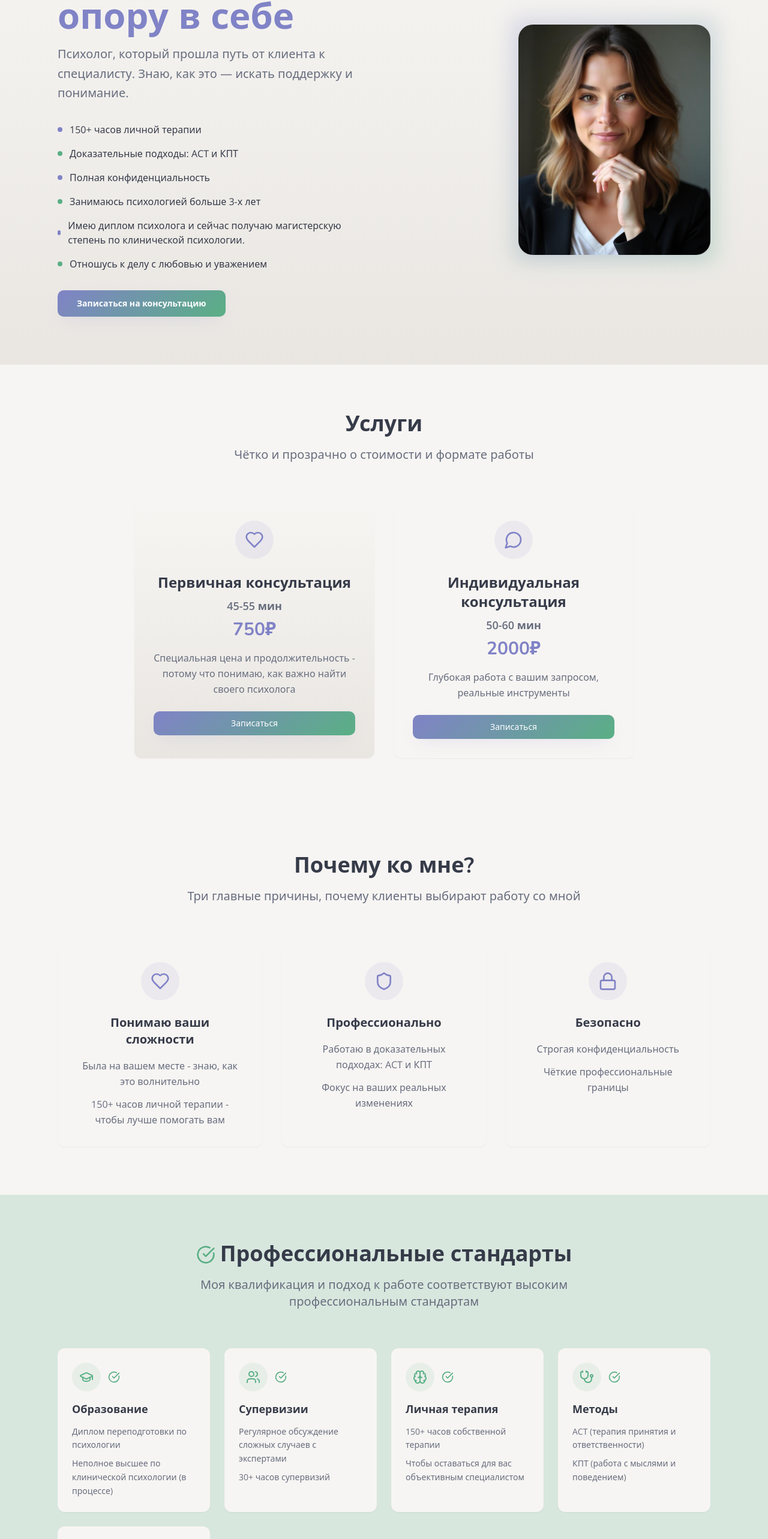
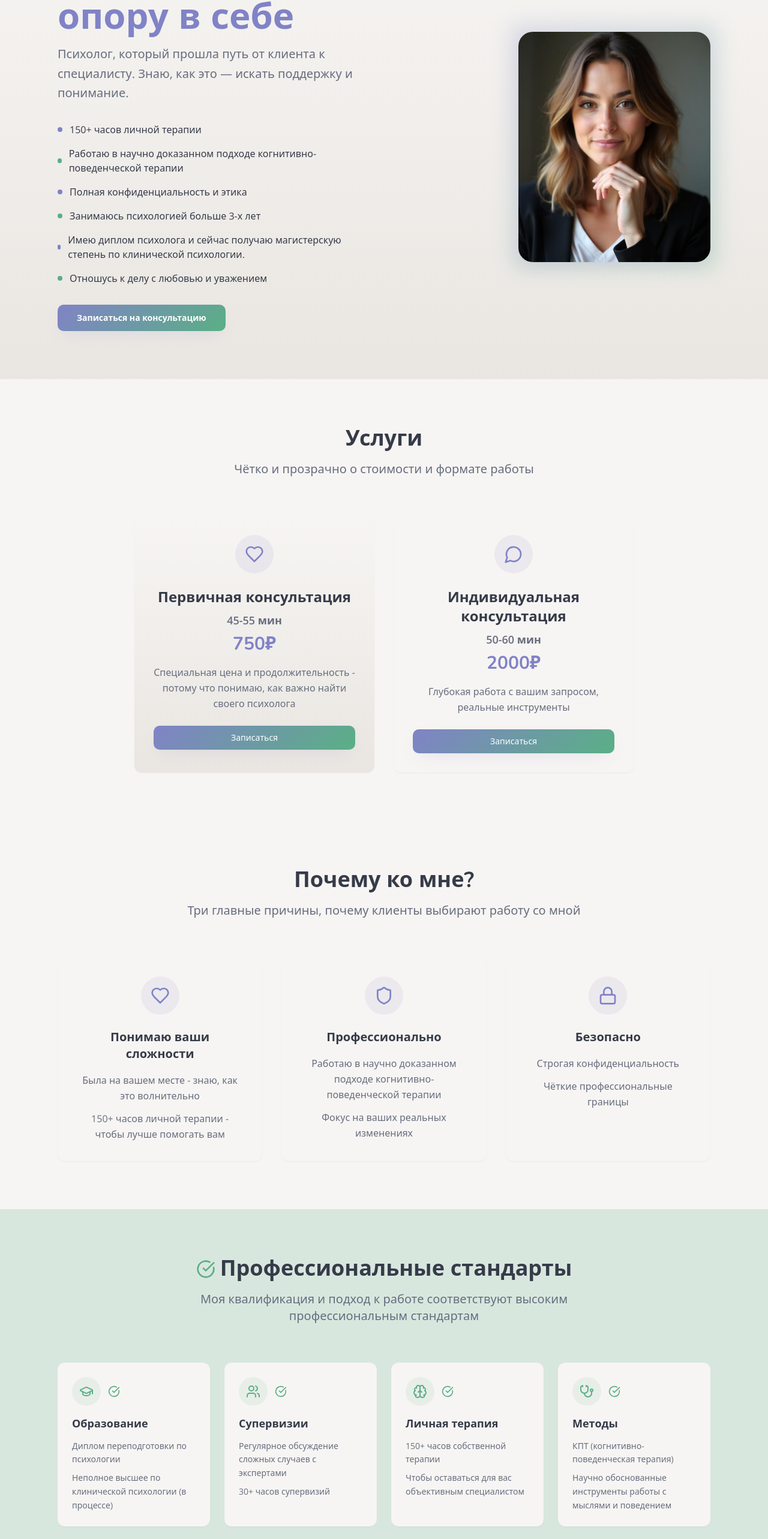
Before and after one commit to pdobryak/pdobryak.github.io, a React (Vite) app: page / in a window 1280 px wide. Shown: the part 207-2773 px from the top of the page at 60% size. Built offline with nearby package versions, Linux system fonts and the light colour scheme; the HTML template or start-up script is replaced by a standard one.

Commit message:
Refactor: Update text and styling

```diff
--- a/src/components/MainSections.tsx
+++ b/src/components/MainSections.tsx
@@ -28,11 +28,11 @@ const MainSections = () => {
               </div>
               <div className="flex items-center space-x-3">
                 <div className="w-2 h-2 bg-secondary rounded-full"></div>
-                <span className="text-foreground">Доказательные подходы: ACT и КПТ</span>
+                <span className="text-foreground">Работаю в научно доказанном подходе когнитивно-поведенческой терапии</span>
               </div>
               <div className="flex items-center space-x-3">
                 <div className="w-2 h-2 bg-primary rounded-full"></div>
-                <span className="text-foreground">Полная конфиденциальность</span>
+                <span className="text-foreground">Полная конфиденциальность и этика</span>
               </div>
               <div className="flex items-center space-x-3">
                 <div className="w-2 h-2 bg-secondary rounded-full"></div>
@@ -172,7 +172,7 @@ const MainSections = () => {
         icon: Shield,
         title: "Профессионально",
         points: [
-          "Работаю в доказательных подходах: ACT и КПТ",
+          "Работаю в научно доказанном подходе когнитивно-поведенческой терапии",
           "Фокус на ваших реальных изменениях"
         ]
       },
@@ -257,8 +257,8 @@ const MainSections = () => {
         icon: Stethoscope,
         title: "Методы",
         items: [
-          "ACT (терапия принятия и ответственности)",
-          "КПТ (работа с мыслями и поведением)"
+          "КПТ (когнитивно-поведенческая терапия)",
+          "Научно обоснованные инструменты работы с мыслями и поведением"
         ]
       },
       {
```
